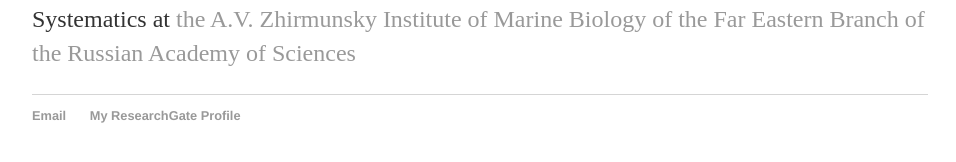
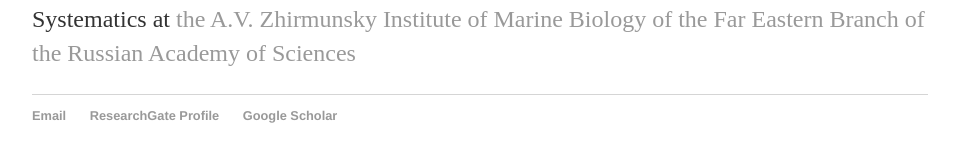
Before and after one commit to Sturcoal/Sturcoal.github.io, a Jekyll site: the page built from index.html, in a window 1280 px wide. Shown: the part 228-390 px from the top of the page, without its empty margins (160-1116 px from the left). Built offline with Jekyll 4.4.1, drawn with Linux system fonts in a browser that asks for light colours.

Commit message:
Update default.html

```diff
--- a/_layouts/default.html
+++ b/_layouts/default.html
@@ -19,7 +19,8 @@
 		<footer>
     		<ul>
         		<li><a href="mailto:sturcoal@mail.ru">Email</a></li>
-        		<li><a href="https://www.researchgate.net/profile/Sergei_Turanov">My ResearchGate Profile</a></li>
+        		<li><a href="https://www.researchgate.net/profile/Sergei_Turanov">ResearchGate Profile</a></li>
+			<li><a href="https://scholar.google.ru/citations?hl=ru&user=hoT51wQAAAAJ">Google Scholar</a></li>
         	</ul>
 		</footer>
 	</body>
```
